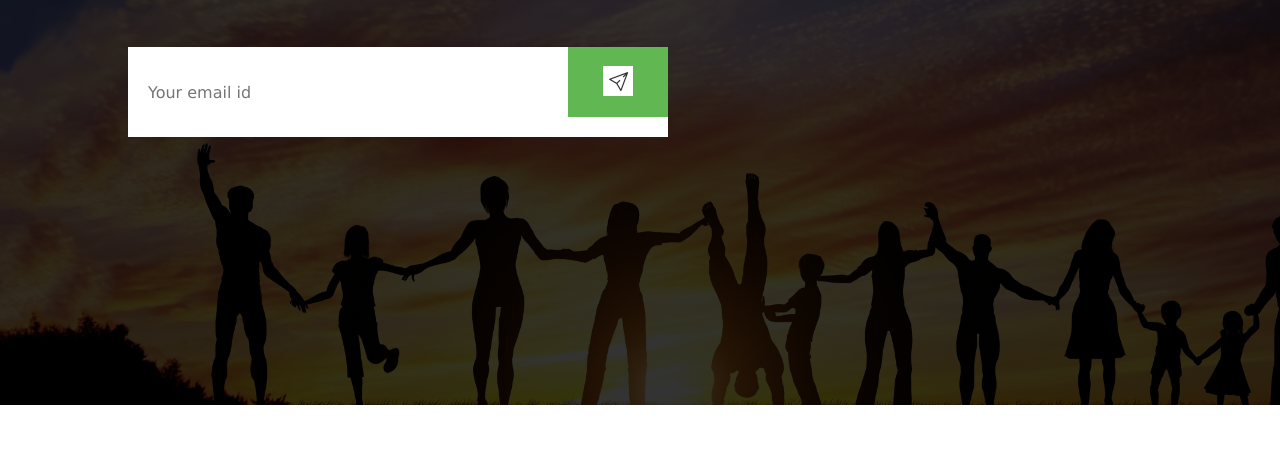
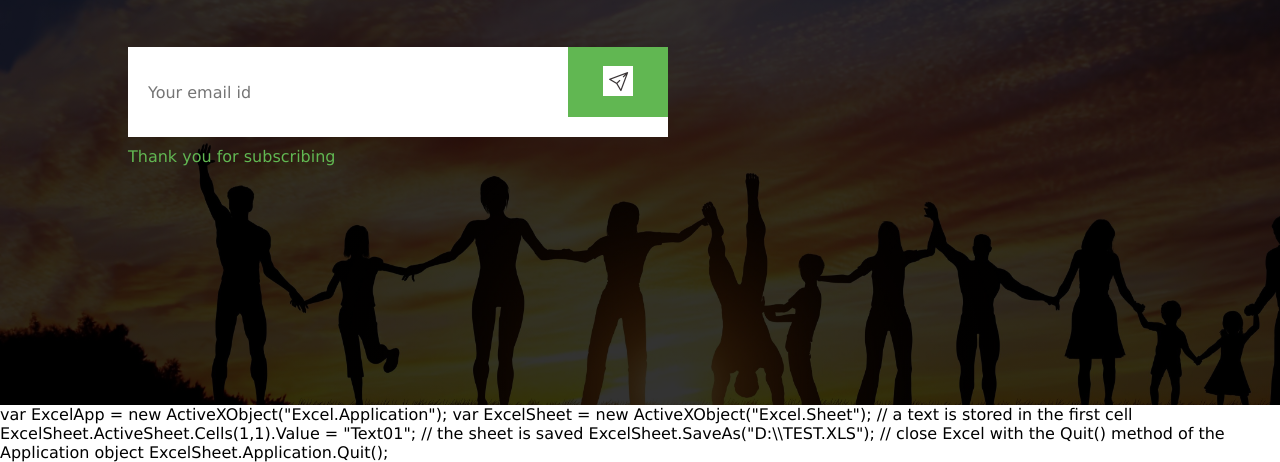
Before and after one commit to KatieNFerg/subscribe-page, a plain HTML site: page index.html in a window 1280 px wide. Shown: the part 415-877 px from the top of the page. Before the commit the page ends 820 px from the top, so only its background shows below. Drawn offline with Linux system fonts and the light colour scheme.

Commit message:
connecting excel to form

```diff
--- a/index.html
+++ b/index.html
@@ -14,8 +14,16 @@
         <input type="email" name="Email" placeholder="Your email id" required>
         <button type="submit"><img src="send-icon.jpg" width="30px"></button>
     </form>
+    <span>Thank you for subscribing</span>
 </div>
-
+var ExcelApp = new ActiveXObject("Excel.Application");
+var ExcelSheet = new ActiveXObject("Excel.Sheet");
+// a text is stored in the first cell
+ExcelSheet.ActiveSheet.Cells(1,1).Value = "Text01";
+// the sheet is saved
+ExcelSheet.SaveAs("D:\\TEST.XLS");
+// close Excel with the Quit() method of the Application object
+ExcelSheet.Application.Quit();
 
     </body>
 </html>
--- a/style.css
+++ b/style.css
@@ -45,3 +45,8 @@ form button{
     width: 100px;
     cursor: pointer;
 }
+span{
+    color: #61b752;
+    margin-top: 10px;
+    display: block;
+}
```
